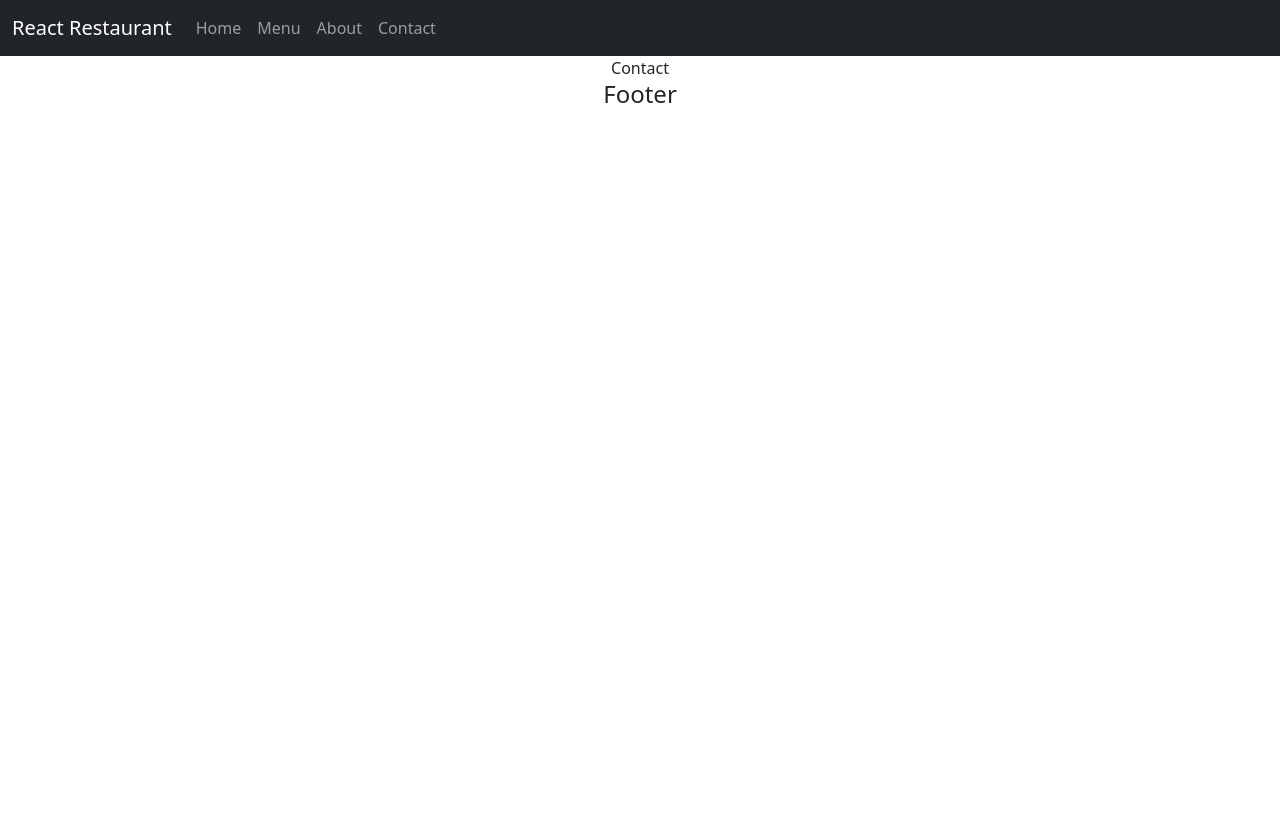
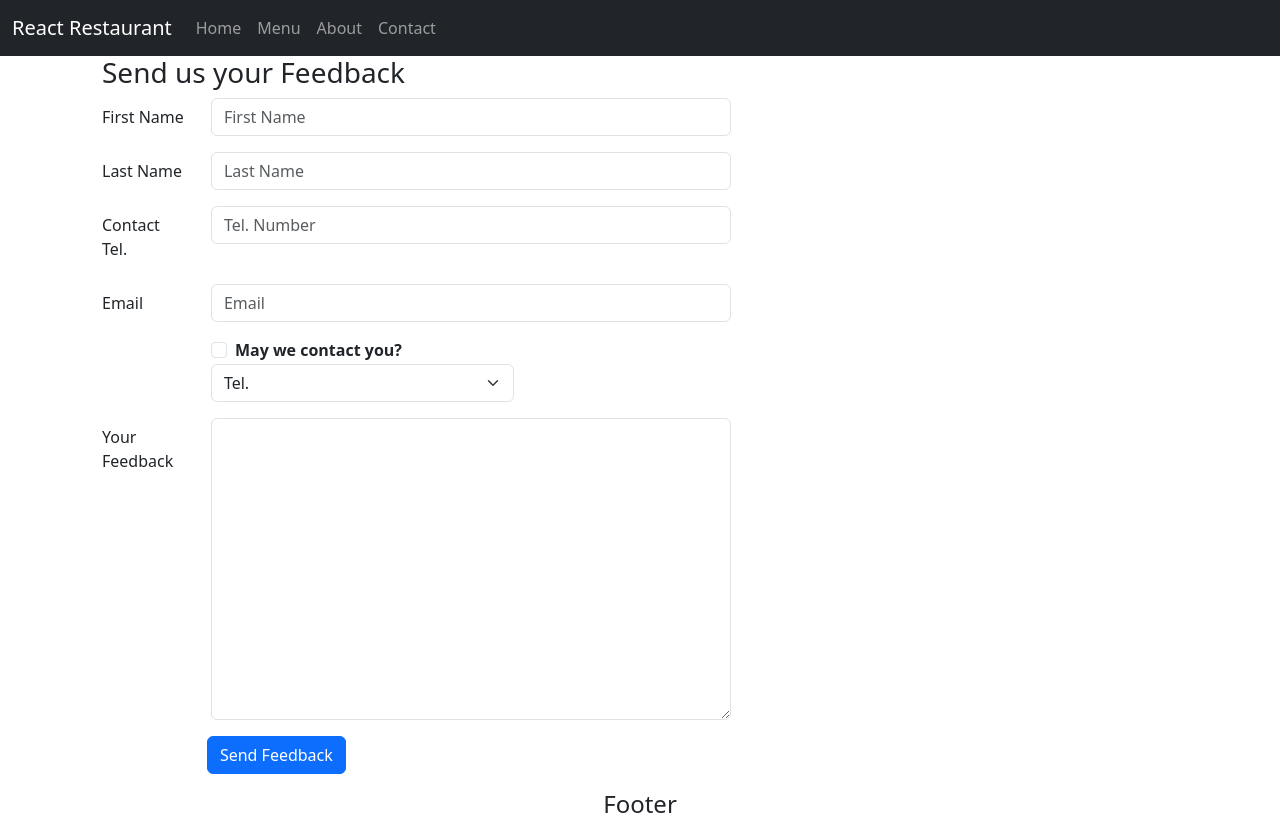
Before and after one commit to rakibulhasanshowrov/react_restaurant_project, a React (Vite) app: page /contact in a window 1280 px wide. Before the commit the page ends 800 px from the top, so only its background shows below. Built offline with nearby package versions, Linux system fonts and the light colour scheme.

Commit message:
"contact Form Handling"

```diff
--- a/src/components/body/BodyComponent.jsx
+++ b/src/components/body/BodyComponent.jsx
@@ -1,4 +1,4 @@
-import { Route, Routes } from "react-router-dom";
+import { Route, Routes, } from "react-router-dom";
 import Home from "./Home";
 import Contact from "./Contact";
 import About from "./About";
--- a/src/components/body/Contact.jsx
+++ b/src/components/body/Contact.jsx
@@ -1,10 +1,117 @@
 import  { Component } from 'react'
+import {Button,Form,FormGroup,Label,Input,Col} from 'reactstrap'
+export default class Contact extends Component {
 
-export default class Contact extends Component {
+  constructor(props){
+    super()
+    this.state={
+      firstname:'',
+      lastname:'',
+      telnum:'',
+      email:'',
+      agree:false,
+      contactType:'Tel.',
+      message:'',
+
+    }
+    this.handleInputChange= this.handleInputChange.bind(this);
+  }
+
+  handleInputChange= (e) =>{
+    const target= e.target.name
+    const value=e.target.type =='checkbox' ? e.target.checked:e.target.value
+    this.setState({
+      [target]:value,
+    })
+  }
+
+
+  handleSubmit= e =>{
+    console.log(this.state);
+    e.preventDefault()
+
+  }
+
   render() {
     return (
-      <div>
-        Contact
+      <div className='container' >
+        <div className='row row-content' style={{paddingLeft:'20px',textAlign:"left"}}>
+          <div className='col-12'>
+            <h3>Send us your Feedback</h3>
+
+          </div>
+          <div className='col-12 col-md-7'>
+            <Form onSubmit={this.handleSubmit}>
+                <FormGroup row>
+                  <Label htmlFor='firstname' md={2}>
+                    First Name
+                  </Label>
+                  <Col md={10}>
+                     <Input type='text' name='firstname' placeholder='First Name' value={this.state.firstname} onChange={this.handleInputChange}></Input>
+                  </Col>
+                </FormGroup>
+
+                <FormGroup row>
+                  <Label htmlFor='firstname' md={2}>
+                    Last Name
+                  </Label>
+                  <Col md={10}>
+                     <Input type='text' name='lastname' placeholder='Last Name' value={this.state.lastname} onChange={this.handleInputChange}></Input>
+                  </Col>
+                </FormGroup>
+
+                <FormGroup row>
+                  <Label htmlFor='telnum' md={2}>
+                    Contact Tel.
+                  </Label>
+                  <Col md={10}>
+                     <Input type='text' name='telnum' placeholder='Tel. Number' value={this.state.telnum} onChange={this.handleInputChange}></Input>
+                  </Col>
+                </FormGroup>
+
+                <FormGroup row>
+                  <Label htmlFor='email' md={2}>
+                    Email
+                  </Label>
+                  <Col md={10}>
+                     <Input type='email' name='email' placeholder='Email' value={this.state.email} onChange={this.handleInputChange}></Input>
+                  </Col>
+                </FormGroup>
+
+
+                <FormGroup row>
+                  <Col md={{size: 6,offset:2}}>
+                    <FormGroup check>
+                      <Label check>
+                        <Input type='checkbox' name='agree' checked={this.state.agree} onChange={this.handleInputChange}  />
+                        <strong>May we contact you?</strong>
+                      </Label>
+                    </FormGroup>
+                  </Col>
+                  <Col md={{size: 6,offset:2}}>
+                    <Input type='select' name="contactType" value={this.state.contactType} onChange={this.handleInputChange}>
+                    <option value="">Tel.</option>
+                    <option>Email</option>
+                    </Input>
+                  </Col>
+                </FormGroup>
+                <FormGroup row>
+                  <Label htmlFor='message' md={2}>Your Feedback</Label>
+                  <Col md={10}>
+                  <Input type='textarea' name="message" value={this.state.message} rows='12' onChange={this.handleInputChange}>
+                  </Input>
+                  </Col>
+                </FormGroup>
+                <FormGroup>
+                  <Col md={{size: 10,offset:2}} >
+                  <Button type='submit' color='primary'>Send Feedback</Button>
+                  </Col>
+                </FormGroup>
+
+            </Form>
+
+          </div>
+        </div>
       </div>
     )
   }
```
